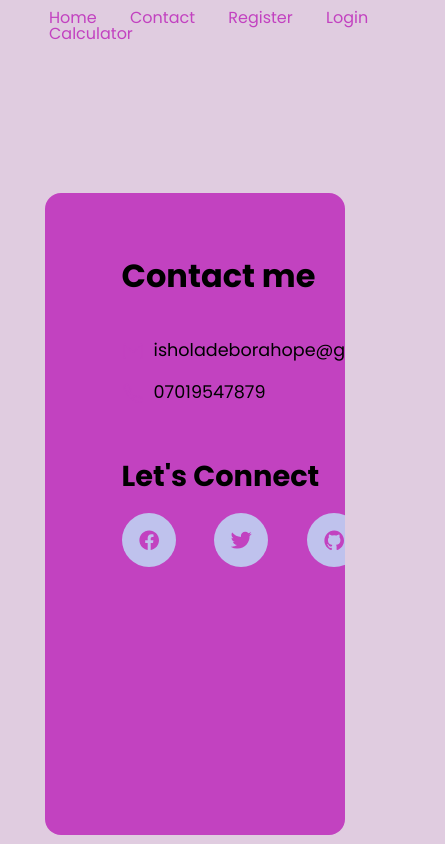
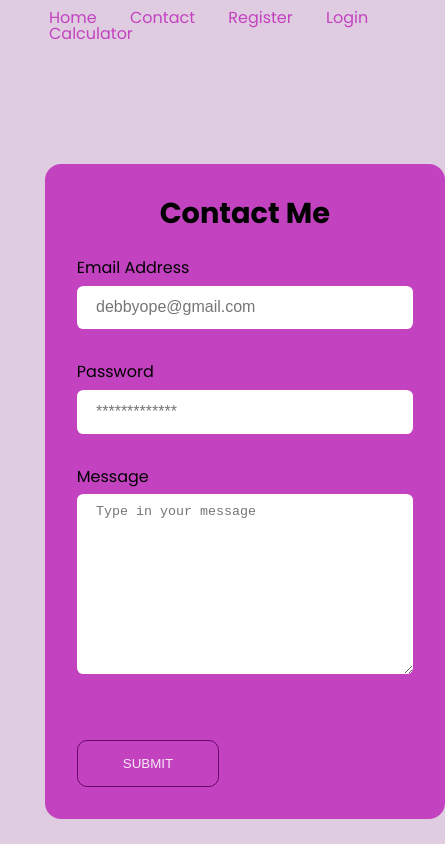
Before and after one commit to Dhebby-Opeyemi/AltSchool, a plain HTML site: page contact.html in a window 390 px wide. Shown: the top 844 px of the page, 445 px wide, since content can reach past the window. Drawn offline with nearby package versions, Linux system fonts and the light colour scheme.

Commit message:
mobile view fixed

```diff
--- a/contact.html
+++ b/contact.html
@@ -29,7 +29,30 @@
   </header>
 
   <main>
-    <div class="section">
+
+    <div class="login">
+      <div class="login_form">
+        <div class="login_heading">
+          <h2>Contact Me</h2>
+        </div>
+        <form action="#">
+          <div class="login_info">
+            <label for="email">Email Address</label>
+            <input type="email" name="email" id="email" placeholder="debbyope@gmail.com" required="">
+          </div>
+          <div class="login_info">
+            <label for="password">Password</label>
+            <input type="password" name="password" id="password" placeholder="*************" required="">
+          </div>
+          <div class="contact-field">
+            <label for="Message">Message</label>
+            <textarea name="message" placeholder="Type in your message"></textarea>
+          </div>
+          <button class="btn margin-top">Submit</button>
+        </form>
+      </div>
+  </div>
+    <!-- <div class="section">
       <div class="contact_section">
         <div class="contact_text">
           <h2>Contact me</h2>
@@ -40,23 +63,6 @@
             <div class="contact_info">
               <ion-icon class="contact_icon md hydrated" name="call-outline" role="img" aria-label="call outline"></ion-icon>
               <a href="tel:07019547879">07019547879</a>
-            </div>
-            <div class="social_group">
-              <h3>Let's Connect</h3>
-              <div class="social_icons">
-                <div class="social_icon">
-                  <a href="https://www.facebook.com/opeyemi.dhebbie" target="_blank">
-                  <ion-icon class="icons md hydrated" name="logo-facebook" role="img" aria-label="logo facebook"></ion-icon></a>
-                </div>
-                <div class="social_icon">
-                  <a href="https://www.twitter.com/OpeyemiDebb" target="_blank"><ion-icon class="icons md hydrated" name="logo-twitter" role="img" aria-label="logo twitter"></ion-icon></a>
-                </div>
-
-                <div class="social_icon">
-                  <a href="https://www.github.com/Dhebby-Opeyemi" target="_blank"> <ion-icon class="icons md hydrated" name="logo-github" role="img" aria-label="logo github"></ion-icon>
-                  </a>
-                </div>
-              </div>
             </div>
           </div>
           <div class="contact-form">
@@ -77,7 +83,7 @@
             </form>
           </div>
         </div>
-    </div>
+    </div>   -->
   </main>
 
   <hr>
--- a/style.css
+++ b/style.css
@@ -124,11 +124,11 @@ body{
 .home_img{
     text-align: center;
     position: relative;
-
 }
 .home_img img{
     width: 70%;
     margin-top: 10px;
+    border: none;
     border-radius: 40%;
 }
 
@@ -454,9 +454,6 @@ td {
         grid-template-columns: 1fr;
         row-gap: 3rem;
     }
-    .nav__logo{
-        display: none;
-    }
     main {
         padding: 2rem 2.8rem;
     }
@@ -470,7 +467,6 @@ td {
         margin: 0 auto;
     }
     .home_img {
-        width: 100%;
         margin: 0 auto;
     }
     .home_img img {
@@ -492,4 +488,19 @@ td {
         width: 12rem;
         height: 12rem;
     }
+
+
 }
+
+@media screen and (max-width: 600px) {
+    .nav__logo{
+        display: none;
+    }
+    .login_form {
+        margin: 5rem auto 10rem;
+        width: 25rem;
+        background-color: var(--primary-color);
+        padding: 2rem;
+        border-radius: 1rem;
+    }
+}
```
Also changed, not shown: index.html (+6 -6 lines), register.html (+1 -1 lines).
